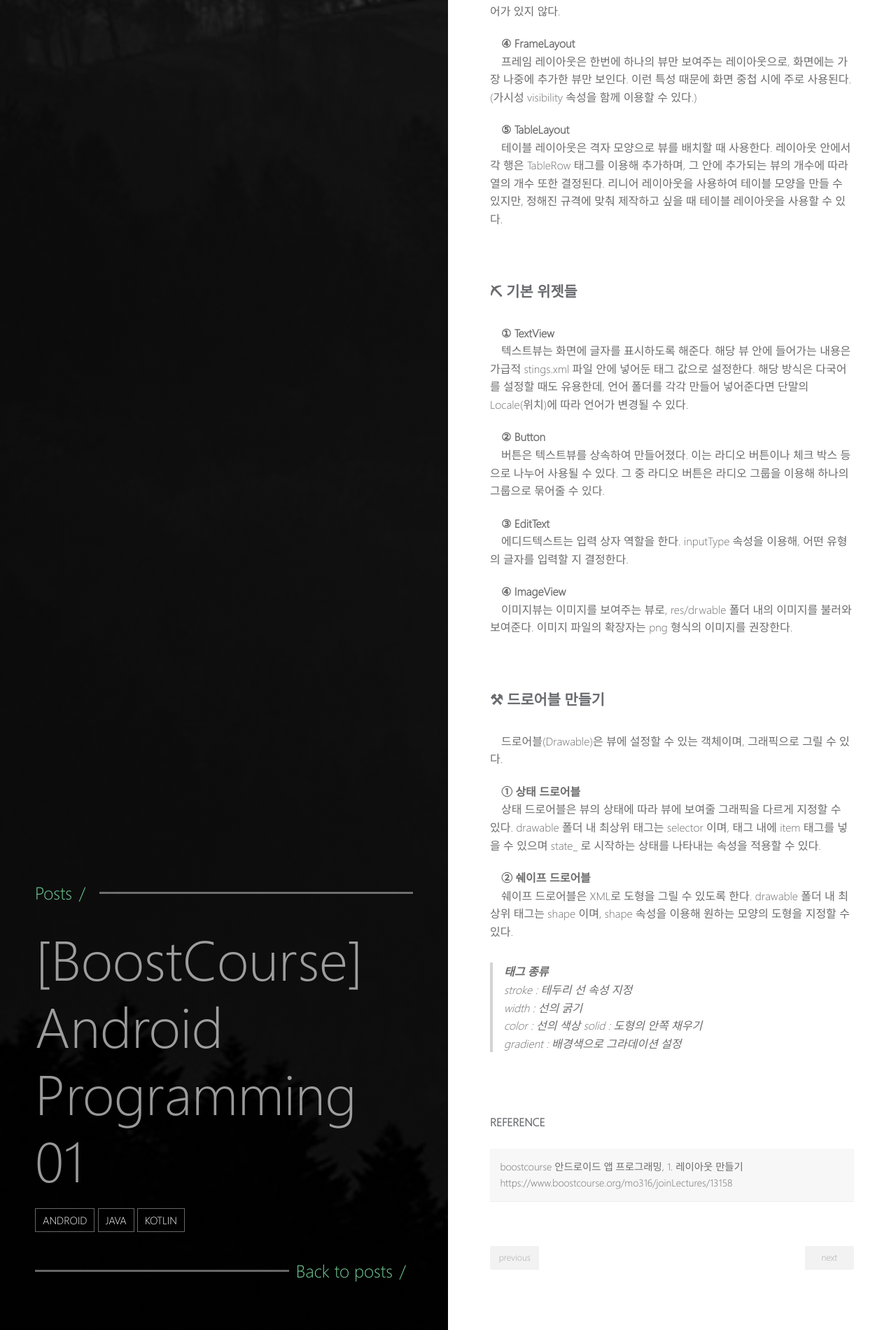
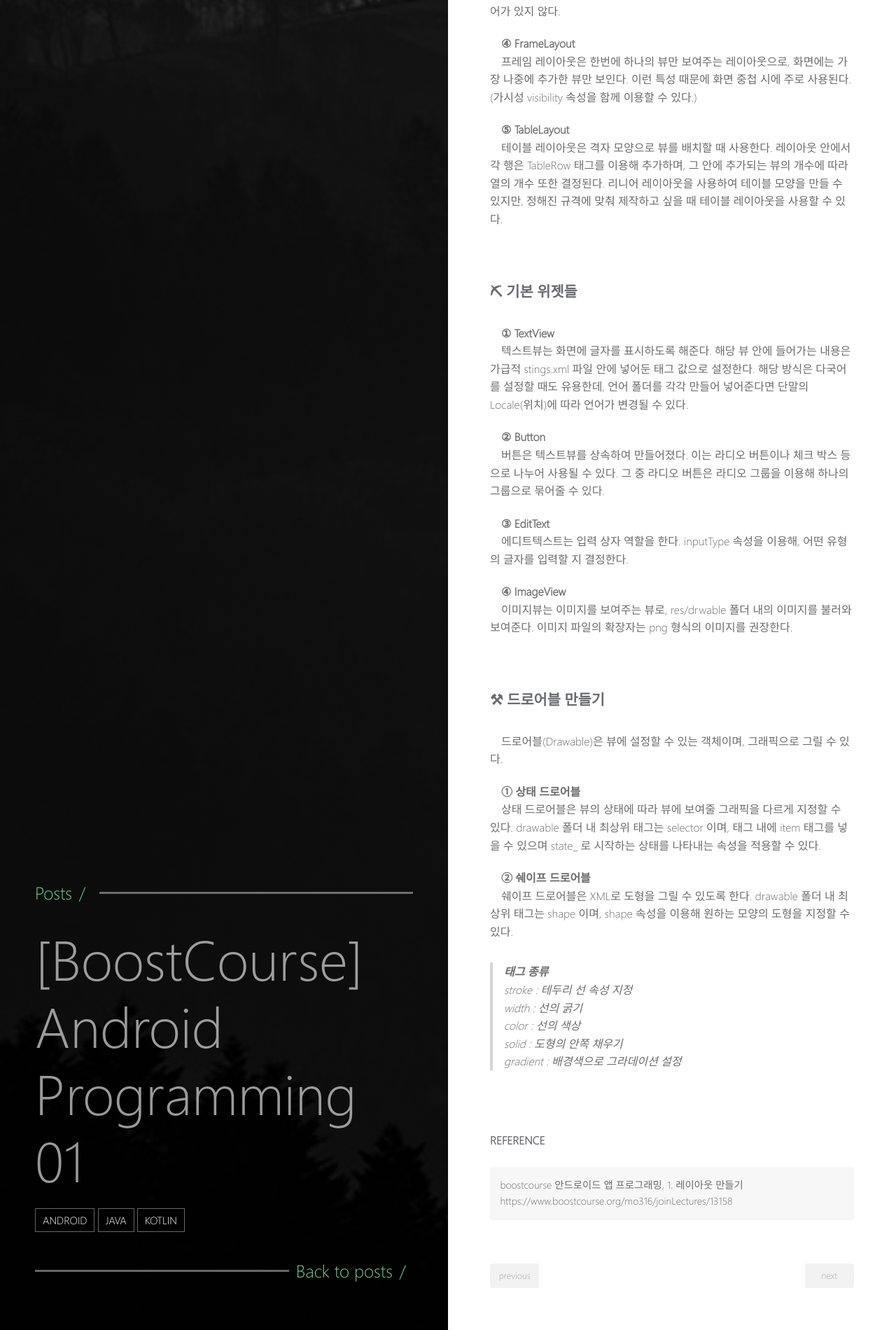
Before and after one commit to uunwon/uunwon.github.io, a Jekyll site: the page built from _posts/2020-12-28-BoostCourse-Android1.md, in a window 1280 px wide. Shown: the part 1917-3817 px from the top of the page at 70% size. Built offline with Jekyll 4.4.1, drawn with Linux system fonts in a browser that asks for light colours.

Commit message:
오탈자 수정

```diff
--- a/_posts/2020-12-28-BoostCourse-Android1.md
+++ b/_posts/2020-12-28-BoostCourse-Android1.md
@@ -76,7 +76,7 @@
 　버튼은 텍스트뷰를 상속하여 만들어졌다. 이는 라디오 버튼이나 체크 박스 등으로 나누어 사용될 수 있다. 그 중 라디오 버튼은 라디오 그룹을 이용해 하나의 그룹으로 묶어줄 수 있다.
 
 　**③ EditText**
-　에디드텍스트는 입력 상자 역할을 한다. inputType 속성을 이용해, 어떤 유형의 글자를 입력할 지 결정한다.
+　에디트텍스트는 입력 상자 역할을 한다. inputType 속성을 이용해, 어떤 유형의 글자를 입력할 지 결정한다.
 
 　**④ ImageView**
 　이미지뷰는 이미지를 보여주는 뷰로, res/drwable 폴더 내의 이미지를 불러와 보여준다. 이미지 파일의 확장자는 png 형식의 이미지를 권장한다.
@@ -93,7 +93,7 @@
 　**② 쉐이프 드로어블**
 　쉐이프 드로어블은 XML로 도형을 그릴 수 있도록 한다. drawable 폴더 내 최상위 태그는 shape 이며, shape 속성을 이용해 원하는 모양의 도형을 지정할 수 있다.
 
-  > **태그 종류** <br> stroke : 테두리 선 속성 지정 <br> width : 선의 굵기 <br> color : 선의 색상 solid : 도형의 안쪽 채우기 <br> gradient : 배경색으로 그라데이션 설정
+  > **태그 종류** <br> stroke : 테두리 선 속성 지정 <br> width : 선의 굵기 <br> color : 선의 색상 <br> solid : 도형의 안쪽 채우기 <br> gradient : 배경색으로 그라데이션 설정
 
 <br>
 
```
Also changed, not shown: _posts/2021-01-01-BoostCourse-Android03.md (+1 -1 lines).
